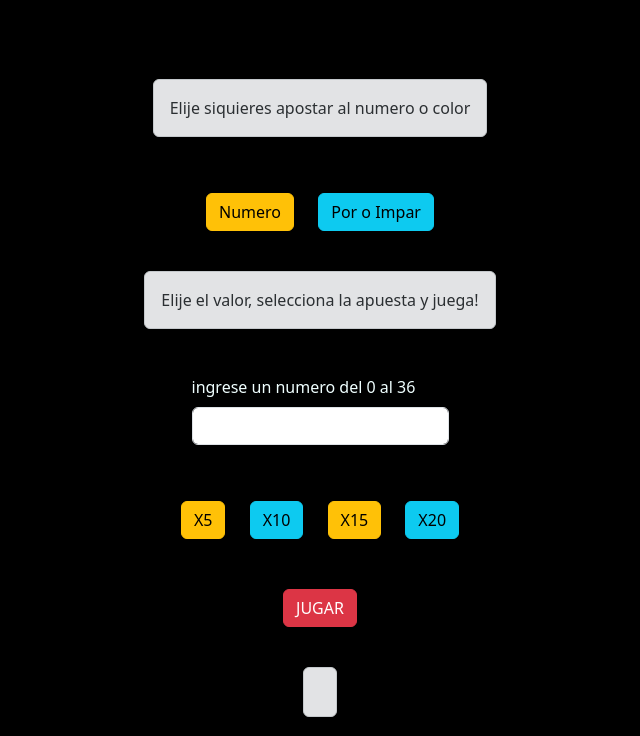
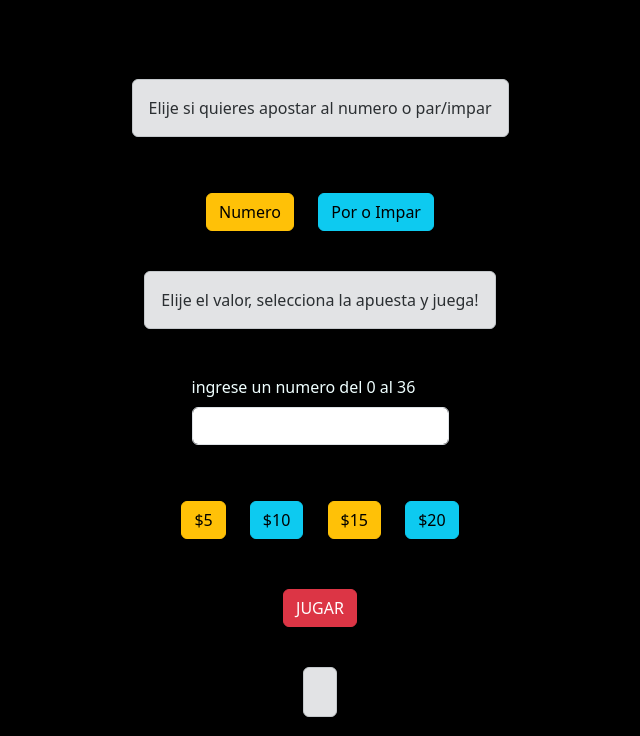
Before and after one commit to JoseSuarez1715/PreEntrega3, a plain HTML site: page pages/ruleta.html in a window 1280 px wide. Shown: the part 644-1380 px from the top of the page, without its empty margins (320-960 px from the left). Drawn offline with nearby package versions, Linux system fonts and the light colour scheme.

Commit message:
cambiar valor en botones

```diff
--- a/js/login.js
+++ b/js/login.js
@@ -18,9 +18,10 @@ function ingresarDatos() {
     let user = document.getElementById("userLogin")
     let monto = document.getElementById("dineroLogin")
     jugadorUno.nombre = nombre.value,
-    jugadorUno.apellido = apellido.value,
-    jugadorUno.user = user.value
+        jugadorUno.apellido = apellido.value,
+        jugadorUno.user = user.value
     jugadorUno.dinero = monto.value
+
     guardarLogin();
 }
 
--- a/js/miarchivo.js
+++ b/js/miarchivo.js
@@ -27,8 +27,9 @@ botonVeinte.onclick = () => { apuesta = 20 }
 // valor del input y el boton que ejecuta: JUGAR
 let eleccion = document.getElementById("numeroRuleta")
 let botonJugarRuleta = document.getElementById("ruletaJugar")
+// evaluo el dinero actual en la localstorage, si no alcanza a cubrir la apuesta "alert".
+// si alcanza el dinero, evaluo tipo de apuesta
 botonJugarRuleta.onclick = () => { tipoDeApuesta == "numero" ? ruletaNumero(apuesta, eleccion.value) : ruletaColor(apuesta, eleccion.value) }
-
 
 // al cargar la pagina
 document.addEventListener("DOMContentLoaded", () => {
--- a/pages/ruleta.html
+++ b/pages/ruleta.html
@@ -52,7 +52,7 @@
         <section class="mesa">
             <!-- mensaje -->
             <div class="alert alert-secondary" role="alert">
-                Elije siquieres apostar al numero o color
+                Elije si quieres apostar al numero o par/impar
             </div>
             <!-- botones tipo de apuesta -->
             <div>
@@ -71,10 +71,10 @@
             </div>
             <!-- botones de cuanto apuesta -->
             <div>
-                <button type="button" class="btn btn-warning" id="ruletaCinco">X5</button>
-                <button type="button" class="btn btn-info" id="ruletaDiez">X10</button>
-                <button type="button" class="btn btn-warning" id="ruletaQuince">X15</button>
-                <button type="button" class="btn btn-info" id="ruletaVeinte">X20</button>
+                <button type="button" class="btn btn-warning" id="ruletaCinco">$5</button>
+                <button type="button" class="btn btn-info" id="ruletaDiez">$10</button>
+                <button type="button" class="btn btn-warning" id="ruletaQuince">$15</button>
+                <button type="button" class="btn btn-info" id="ruletaVeinte">$20</button>
             </div>
             <!-- boton que ejecuta el juego -->
             <div>
```
Also changed, not shown: pages/blackjack.html (+1 -1 lines), pages/jackpot.html (+1 -0 lines).
